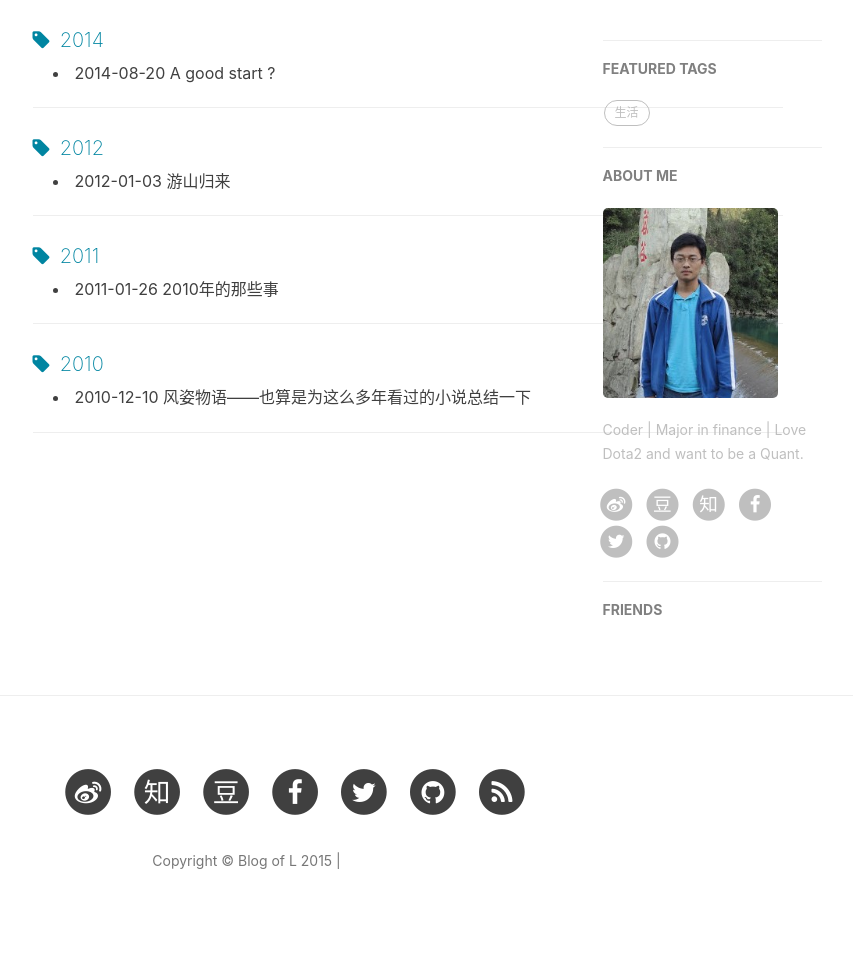
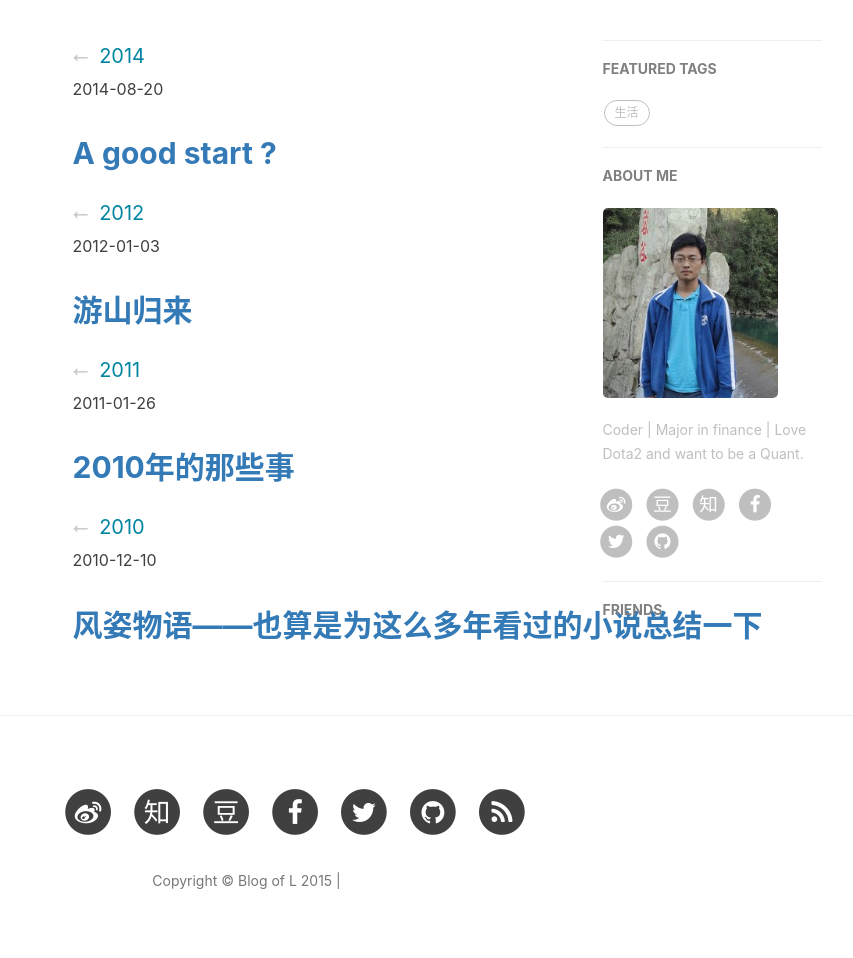
Before and after one commit to liuli1735/liuli1735.github.io, a Jekyll site: the page built from archive.html, in a window 1280 px wide. Shown: the part 442-1400 px from the top of the page, without its empty margins (345-1198 px from the left). Built offline with Jekyll 4.4.1, drawn with Linux system fonts in a browser that asks for light colours; nearby versions of some CDN libraries; comment, search, counter and statistics services are not loaded; grey boxes are pictures that could not be loaded.

Commit message:
Revert "update"
This reverts commit 28da0ee61d42b5daf84531e2cf66360cf605037f.

```diff
--- a/archive.html
+++ b/archive.html
@@ -10,24 +10,23 @@ header-img: "img/archive-bg.jpg"
 	<div class="row">
 		<div class="col-lg-8 col-lg-offset-2 col-md-10 col-md-offset-1">
 
+			<ul class="listing">
 			{% for post in site.posts %}
-			<div class="one-tag-list">
-			  	<span class="fa fa-tag listing-seperator" id="{{ tag[0] }}">
 			  {% capture y %}{{post.date | date:"%Y"}}{% endcapture %}
 			  {% if year != y %}
 			    {% assign year = y %}
-			    		<span class="tag-text">{{ y }}</span>
+			    <li class="listing-seperator">{{ y }}</li>
 			  {% endif %}
-                </span>
-
-				  <li class="post-preview">
+			  <li class="listing-item">
 			    <time datetime="{{ post.date | date:"%Y-%m-%d" }}">{{ post.date | date:"%Y-%m-%d" }}</time>
-				  <a href="{{ post.url | prepend: site.baseurl }}"" title="{{ post.title }}"">{{ post.title }}</a>
+			    <a href="{{ post.url | prepend: site.baseurl}}" title="{{ post.title }}">
+			    	<h2 class="post-title">
+			    		{{ post.title }}
+			    	</h2>
+			    </a>
 			  </li>
-
-				<hr>
-			</div>
 			{% endfor %}
+			</ul>
 
 		</div>
 	</div>
--- a/css/liuli-blog.css
+++ b/css/liuli-blog.css
@@ -84,6 +84,17 @@ a img:focus {
 article {
   overflow-x: hidden;
 }
+/* for Archive.html */
+ul.listing {
+  margin-top: 1em; }
+ul.listing li {
+  list-style-type: none;
+  padding: 0; }
+ul.listing li.listing-item a, ul.listing li.listing-item header #header h1 a, header #header h1 ul.listing li.listing-item a {
+  padding: .2em 0 .2em 2em; }
+ul.listing li.listing-seperator:before {
+  content: "⭠ ";
+  color: #ccc; }
 
 blockquote {
   color: #808080;
@@ -775,12 +786,6 @@ body {
     line-height: 2 !important;
   }
 }
-.listing .listing-seperator{
-  font-weight: 200;
-  font-family: -apple-system, "Helvetica Neue", "Arial", "PingFang SC", "Hiragino Sans GB", "STHeiti", "Microsoft YaHei", "Microsoft JhengHei", "Source Han Sans SC", "Noto Sans CJK SC", "Source Han Sans CN", "Noto Sans SC", "Source Han Sans TC", "Noto Sans CJK TC", "WenQuanYi Micro Hei", SimSun, sans-serif;
-  line-height: 1.7;
-}
-
 .one-tag-list .tag-text {
   font-weight: 200;
   font-family: -apple-system, "Helvetica Neue", "Arial", "PingFang SC", "Hiragino Sans GB", "STHeiti", "Microsoft YaHei", "Microsoft JhengHei", "Source Han Sans SC", "Noto Sans CJK SC", "Source Han Sans CN", "Noto Sans SC", "Source Han Sans TC", "Noto Sans CJK TC", "WenQuanYi Micro Hei", SimSun, sans-serif;
```
Lines whose indentation alone changed are shown as unchanged.
